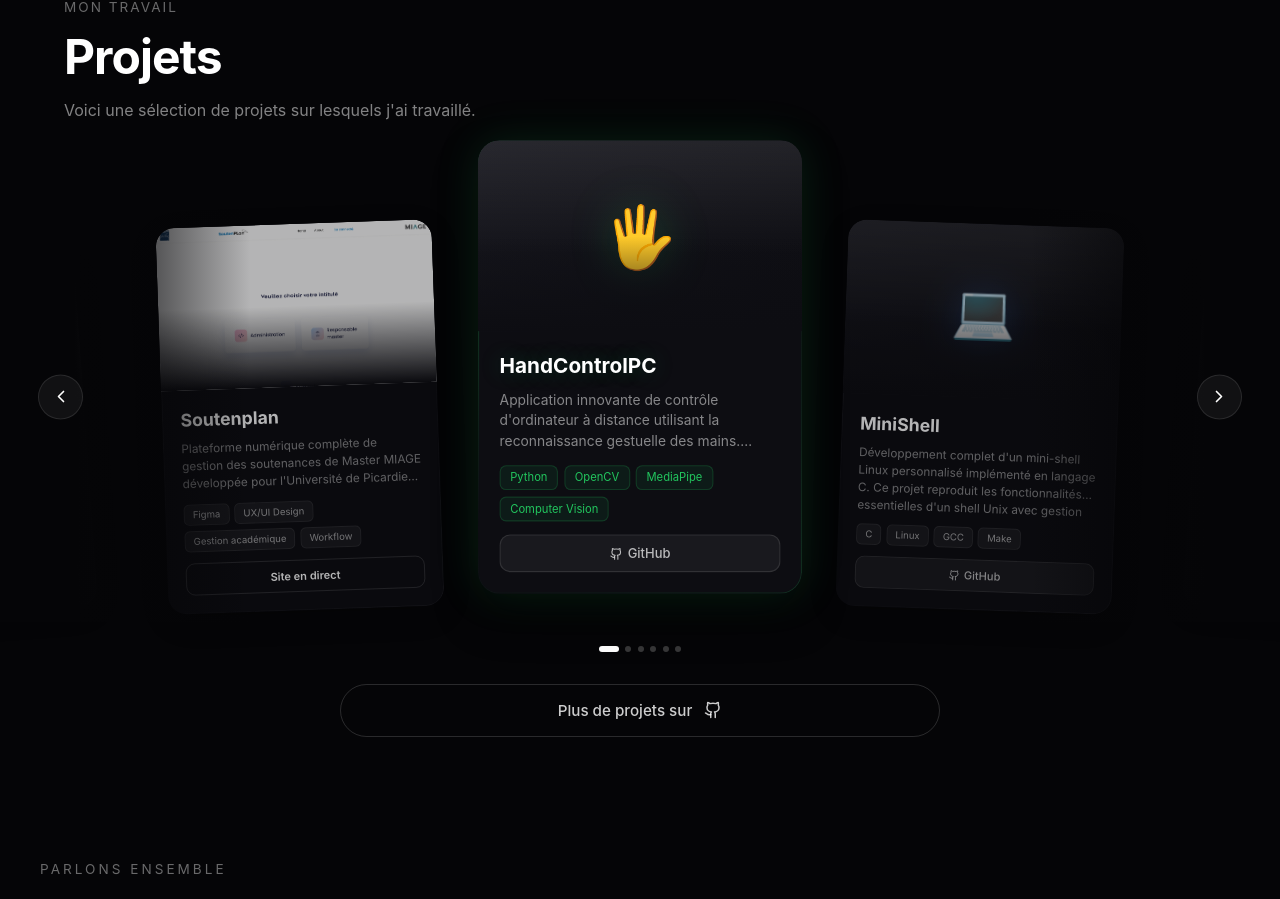
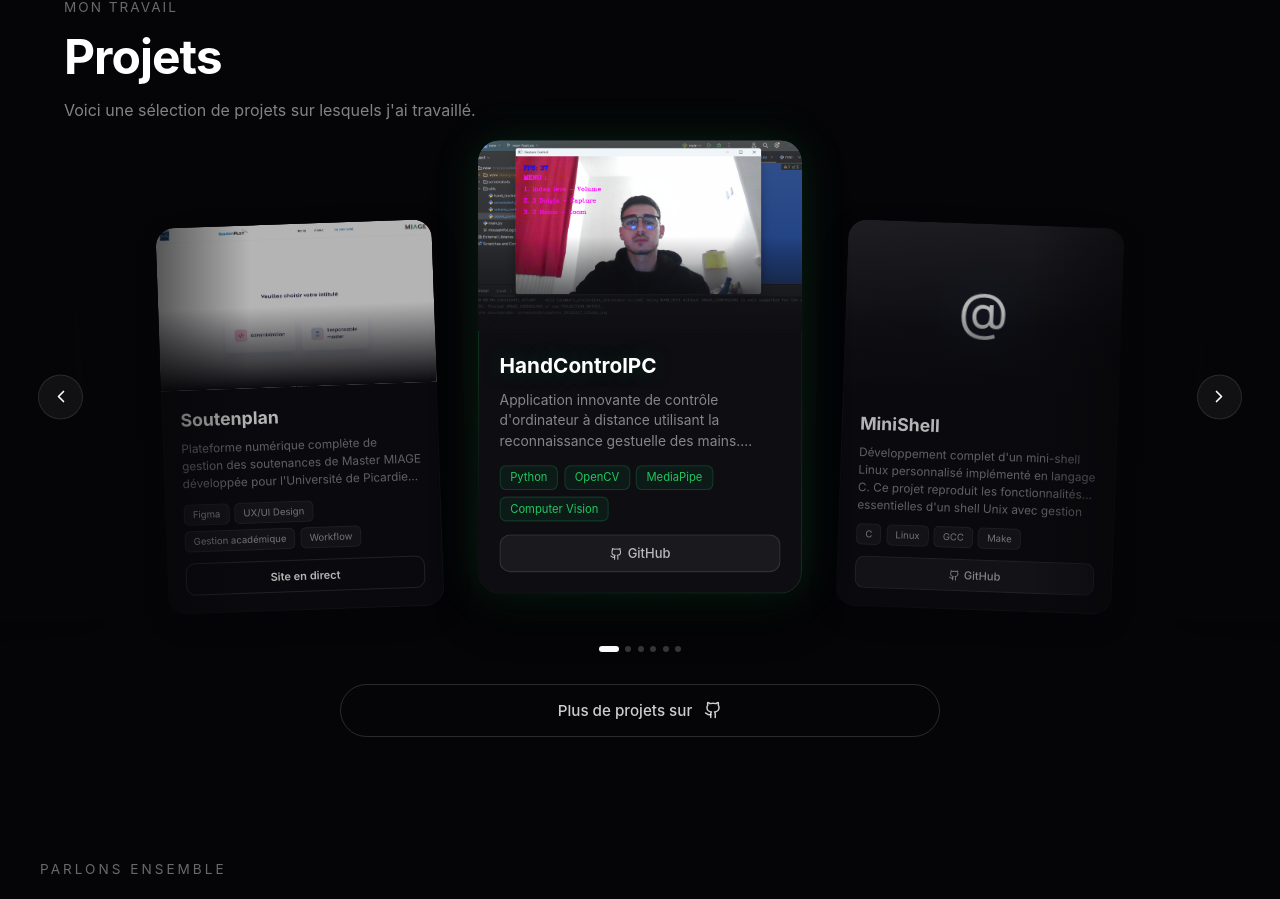
Before and after one commit to amine-rhm/mon-port, a React (Vite) app: page / in a window 1280 px wide. Shown: the part 1793-2692 px from the top of the page. Built offline with nearby package versions, Linux system fonts and the light colour scheme; grey boxes are pictures that could not be loaded.

Commit message:
new version

```diff
--- a/src/data/projects.js
+++ b/src/data/projects.js
@@ -1,6 +1,9 @@
 import locu from '../assets/locu.png';
 import soutenplan from '../assets/soutenplan.png';
 import vizzo from '../assets/vizzo.png';
+import hand from '../assets/hand.png';
+import gs from '../assets/project.png';
+
 
 export const projectsData = [
   {
@@ -10,7 +13,7 @@ export const projectsData = [
     technologies: ["Python", "OpenCV", "MediaPipe", "Computer Vision", "PyCharm"],
     category: "web",
     github: "https://github.com/amine-rhm/HandControlPC-",
-    emoji: "🖐️"
+    image: hand
   },
   {
     id: 2,
@@ -19,7 +22,7 @@ export const projectsData = [
     technologies: ["C", "Linux", "GCC", "Make", "Unix", "System Programming"],
     category: "web",
     github: "https://github.com/amine-rhm/minishell",
-    emoji: "💻"
+    emoji:'@'
   },
   {
     id: 3,
@@ -37,7 +40,7 @@ export const projectsData = [
     technologies: ["Algorithmes", "Planification", "Diagrammes", "Gestion de projet"],
     category: "web",
     github: "https://github.com/amine-rhm/getion-de-projet",
-    emoji: "📊"
+    image:gs
   },
   {
     id: 5,
```
Also changed, not shown: src/assets/hand.png (added), src/assets/project.png (added).
